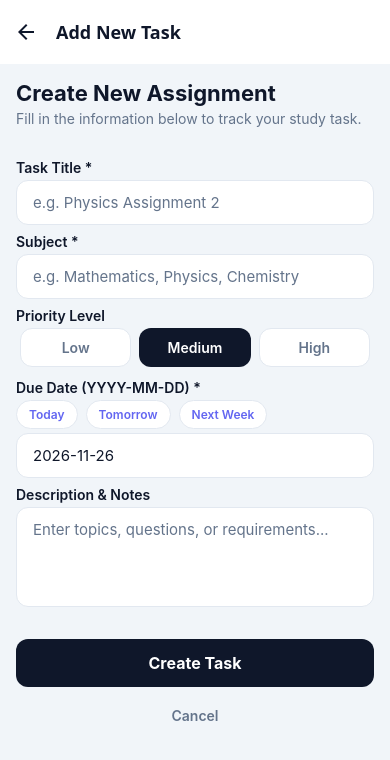
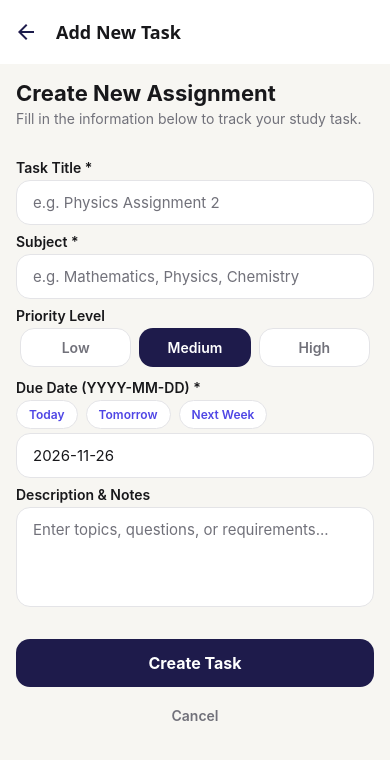
Before and after one commit to DhruvOzha85/StudyMate, a React Native app in the folder studymate-mobile/: screen /TaskForm in a window 390 px wide. Shown: the top 760 px of the page. Built offline with nearby package versions, Linux system fonts and the light colour scheme; no server answers.

Commit message:
Update theme palette with warm alabaster, twilight indigo, and soft tints

```diff
--- a/studymate-mobile/src/styles/theme.js
+++ b/studymate-mobile/src/styles/theme.js
@@ -1,15 +1,30 @@
 export const colors = {
-  background: '#F1F5F9',
-  primary: '#0F172A',
-  accent: '#6366F1',
+  background: '#F7F6F2', // Warm alabaster canvas
+  surface: '#EFECE6',    // Subtle secondary surface
+  primary: '#1E1B4B',    // Deep twilight indigo-slate
+  accent: '#4F46E5',     // Refined indigo accent
+  accentSoft: '#EEF2FF', // Soft indigo tint
+  teal: '#0D9488',       // Calm sage-teal
+  tealSoft: '#CCFBF1',
   card: '#FFFFFF',
-  text: '#0F172A',
-  textSecondary: '#64748B',
-  border: '#E2E8F0',
-  success: '#10B981',
-  danger: '#EF4444',
-  warning: '#F59E0B',
+  text: '#18181B',
+  textSecondary: '#71717A',
+  border: '#E4E4E7',
+  success: '#059669',
+  successSoft: '#ECFDF5',
+  danger: '#E11D48',
+  dangerSoft: '#FFF1F2',
+  warning: '#D97706',
+  warningSoft: '#FFFBEB',
 };
 
 export const spacing = { xs: 4, sm: 8, md: 16, lg: 24, xl: 32 };
-export const borderRadius = { sm: 8, md: 12, lg: 16, full: 9999 };
+export const borderRadius = { sm: 10, md: 14, lg: 20, full: 9999 };
+
+export const cardShadow = {
+  shadowColor: '#18181B',
+  shadowOffset: { width: 0, height: 4 },
+  shadowOpacity: 0.06,
+  shadowRadius: 12,
+  elevation: 3,
+};
```
